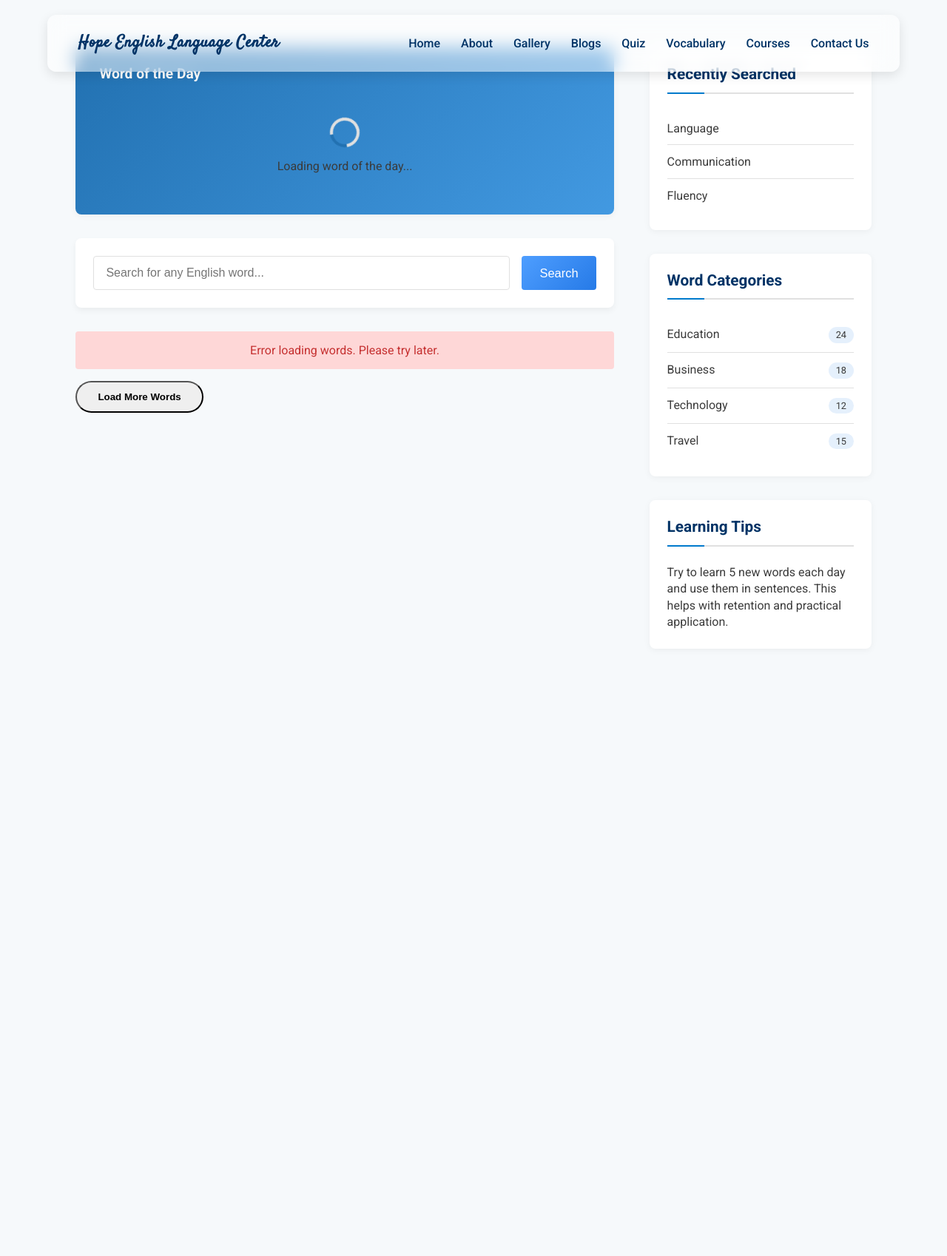
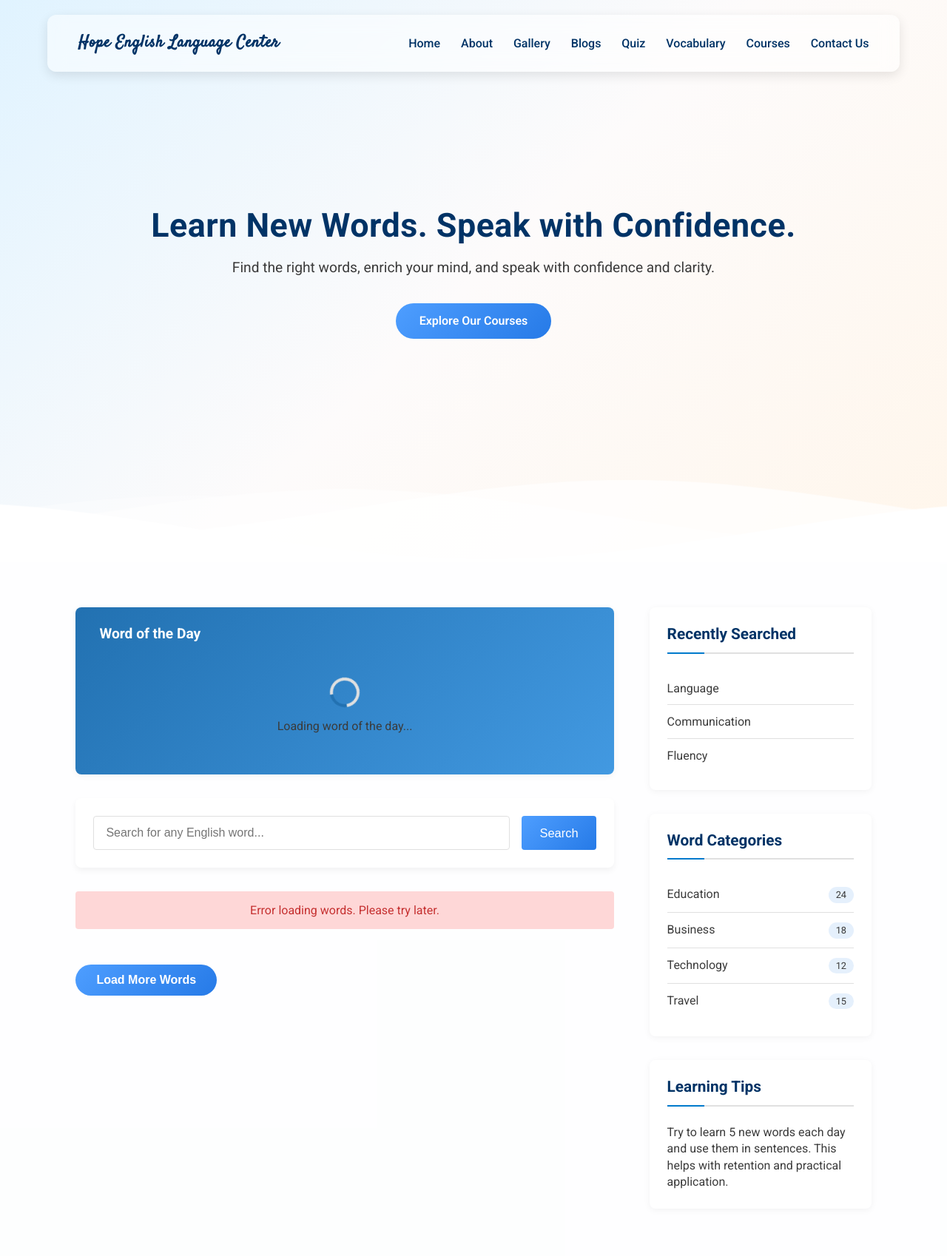
Before and after one commit to umernadim/english-language-center, a PHP site: page /vocubulary.html in a window 1280 px wide. Shown: the whole page at 74% size. Before the commit the page ends 850 px from the top, so only its background shows below. Run offline with PHP 8.4, Linux system fonts and the light colour scheme; some web fonts are replaced.

Commit message:
theme updated

```diff
--- a/assets/css/style.css
+++ b/assets/css/style.css
@@ -747,10 +747,6 @@ nav #menuBtn {
     text-align: center;
     color: var(--txt-color2);
     margin-top: 0;
-    /* background: linear-gradient(135deg,
-            #e0f3ff 0%,
-            #fdfbfb 50%,
-            #fff6eb 100%); */
     background: linear-gradient(rgba(0, 0, 0, 0.75)),
         url(/assets/images/carousel/img1.jpg);
     background-size: cover;
@@ -3162,6 +3158,25 @@ footer .footer-bottom-links li a:hover {
 /*****************************
     Vocabulary Page
 *****************************/
+/* code for vocabulary banner  */
+#B-hero-sec .vocab-header {
+    position: relative;
+    text-align: center;
+    color: var(--txt-color2);
+    margin-top: 0;
+    background: linear-gradient(135deg,
+            #e0f3ff 0%,
+            #fdfbfb 50%,
+            #fff6eb 100%);
+}
+
+#B-hero-sec .vocab-header h1 {
+    color: var(--txt-color2);
+}
+
+#B-hero-sec .vocab-header p {
+    color: var(--text-color-d);
+}
 
 /* Code for Vocabulary Container */
 #vocab-container {
@@ -3169,7 +3184,7 @@ footer .footer-bottom-links li a:hover {
     grid-template-columns: 1fr 300px;
     gap: 3rem;
     padding: 4rem 8%;
-    background: #F6F9FB;
+    background: #f6f9fb2c;
 }
 
 /* Code for Search and Filter Section */
@@ -3214,31 +3229,11 @@ footer .footer-bottom-links li a:hover {
     background: var(--btn-hover-color);
 }
 
-/* .filter-options {
-    display: flex;
-    gap: 1rem;
-    flex-wrap: wrap;
-}
-
-.filter-btn {
-    background: white;
-    border: 1px solid #E0E0E0;
-    padding: 0.5rem 1rem;
-    border-radius: 4px;
-    cursor: pointer;
-    transition: all 0.3s ease;
-}
-
-.filter-btn.active {
-    background: #007acc;
-    color: white;
-    border-color: #007acc;
-} */
-
 /* Vocabulary List */
 #vocab-container .vocab-list {
     display: grid;
     gap: 1.5rem;
+    margin-bottom: 2rem;
 }
 
 #vocab-container .vocab-card {
@@ -3321,6 +3316,19 @@ footer .footer-bottom-links li a:hover {
     color: var(--txt-color-l);
 }
 
+#vocab-container #loadMoreBtn{
+    outline: none;
+    border: none;
+    background: var(--btn-color);
+    color: var(--txt-color-l);
+    font-size: 1rem;
+    transition: background 0.3s ease-in-out;
+}
+
+#vocab-container #loadMoreBtn:hover{
+    background: var(--btn-hover-color);
+}
+
 /* Sidebar */
 #vocab-container .vocab-sidebar {
     display: flex;
--- a/index.html
+++ b/index.html
@@ -46,7 +46,7 @@
         <a href="gallery.html">Gallery</a>
         <a href="blogs.html">Blogs</a>
         <a href="quiz.html">Quiz</a>
-        <a href="vocabulary.html">Vocabulary</a>
+        <a href="vocubulary.html">Vocabulary</a>
         <a href="courses.html">Courses</a>
         <a href="contact.html">Contact Us</a>
       </div>
--- a/vocubulary.html
+++ b/vocubulary.html
@@ -6,7 +6,7 @@
     <title>Document</title>
     <link rel="stylesheet" href="assets/css/style.css" />
   </head>
-  <body>
+  <body class="v-banner">
     <!-- navbar for smaller screen  -->
     <div id="ns-container">
       <aside class="links">
@@ -50,6 +50,59 @@
         <i class="ri-menu-3-line"></i>
       </div>
     </nav>
+
+     <!-- code for hero-section-banner  -->
+    <section id="B-hero-sec" class="v-banner">
+      <div class="vocab-header">
+        <div class="inner-header flex">
+          <div class="container">
+            <h1>Learn New Words. Speak with Confidence.</h1>
+            <p>
+              Find the right words, enrich your mind, and speak with confidence and clarity.
+            </p>
+            <a href="courses.html" class="btn">Explore Our Courses</a>
+          </div>
+        </div>
+        <div>
+          <svg
+            class="waves"
+            xmlns="http://www.w3.org/2000/svg"
+            xmlns:xlink="http://www.w3.org/1999/xlink"
+            viewBox="0 24 150 28"
+            preserveAspectRatio="none"
+            shape-rendering="auto"
+          >
+            <defs>
+              <path
+                id="gentle-wave"
+                d="M-160 44c30 0 58-18 88-18s 58 18 88 18 58-18 88-18 58 18 88 18 v44h-352z"
+              />
+            </defs>
+            <g class="parallax">
+              <use
+                xlink:href="#gentle-wave"
+                x="48"
+                y="0"
+                fill="rgba(255,255,255,0.7)"
+              />
+              <use
+                xlink:href="#gentle-wave"
+                x="48"
+                y="3"
+                fill="rgba(255,255,255,0.5)"
+              />
+              <use
+                xlink:href="#gentle-wave"
+                x="48"
+                y="5"
+                fill="rgba(255,255,255,0.3)"
+              />
+              <use xlink:href="#gentle-wave" x="48" y="7" fill="#fff" />
+            </g>
+          </svg>
+        </div>
+      </div>
+    </section>
 
     <!-- Main Content -->
     <section id="vocab-container">
```
